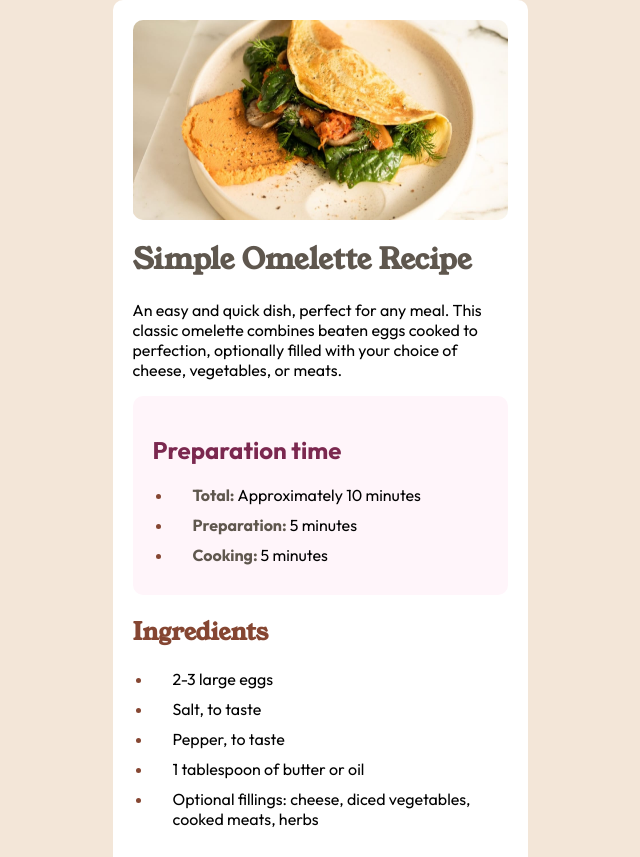
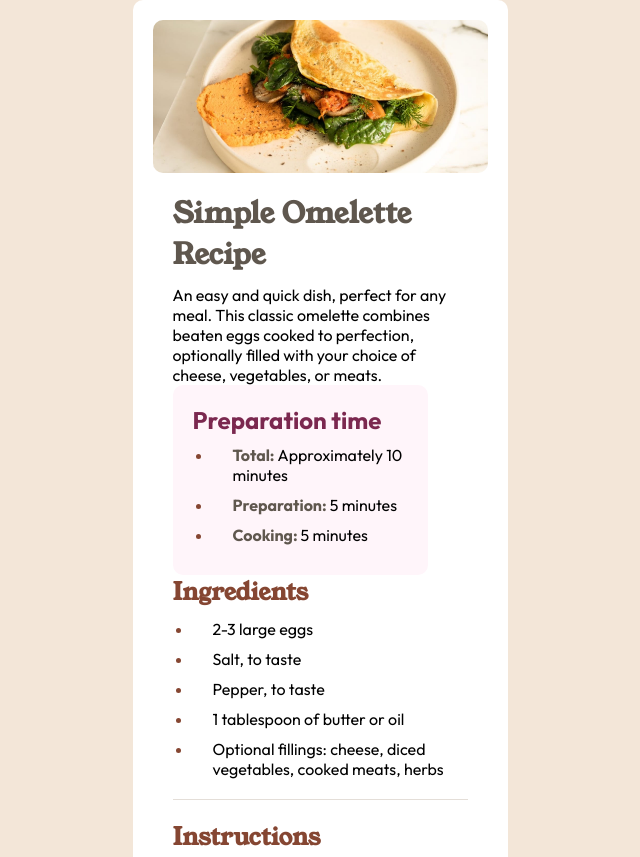
Before and after one commit to franclobo/recipe-page, a plain HTML site: page index.html in a window 1280 px wide. Shown: the top 857 px of the page, without its empty margins (320-960 px from the left). Drawn offline with Linux system fonts and the light colour scheme.

Commit message:
Edit image styles

```diff
--- a/index.html
+++ b/index.html
@@ -9,6 +9,7 @@
 <body>
   <main>
     <img src="./assets/images/image-omelette.jpeg" alt="Omelette image">
+    <article>
       <h1>Simple Omelette Recipe</h1>
       <p>An easy and quick dish, perfect for any meal. This classic omelette combines beaten eggs cooked
         to perfection, optionally filled with your choice of cheese, vegetables, or meats.</p>
@@ -68,6 +69,7 @@
               <td class="last">22g</td>
             </tr>
         </div>
+    </article>
   </main>
 </body>
 </html>
--- a/style.css
+++ b/style.css
@@ -16,33 +16,24 @@
   --wenge_brown: hsl(30, 10%, 34%);
   --dark_charcoal: hsl(24, 5%, 18%)
 }
-body {
-  display: flex;
-  justify-content: center;
-  align-items: center;
-  font-family: 'Outfit', sans-serif;
+* {
   margin: 0;
   padding: 0;
-  background-color: var(--eggshell);
+  box-sizing: border-box;
 }
+
 h1, h2 {
   font-family: 'Young Serif', serif;
   color: var(--nutmeg);
 }
-main {
+img {
+  display: block;
+  width: 100%;
+  height: auto;
+}
+article {
   padding: 20px;
-  display: flex;
-  flex-direction: column;
-  justify-content: center;
-  align-items: flex-start;
-  max-width: 375px;
   background-color: var(--white);
-  border-radius: 10px;
-}
-img {
-  width: 375px;
-  height: 200px;
-  border-radius: 10px;
 }
 h1 {
   font-size: 1.8rem;
@@ -50,7 +41,7 @@ h1 {
   text-align: left;
 }
 p {
-  margin-top: 0;
+  margin-top: 10px;
 }
 .preparation {
   display: block;
@@ -105,3 +96,28 @@ th, td {
 .last {
   border-bottom: none;
 }
+
+@media (min-width: 768px) {
+  body {
+    display: flex;
+    justify-content: center;
+    align-items: center;
+    font-family: 'Outfit', sans-serif;
+    margin: 0;
+    padding: 0;
+    background-color: var(--eggshell);
+  }
+  main {
+    padding: 20px;
+    display: flex;
+    flex-direction: column;
+    justify-content: center;
+    align-items: flex-start;
+    max-width: 375px;
+    background-color: var(--white);
+    border-radius: 10px;
+  }
+  img {
+    border-radius: 10px;
+  }
+}
```
Lines whose indentation alone changed are shown as unchanged.
